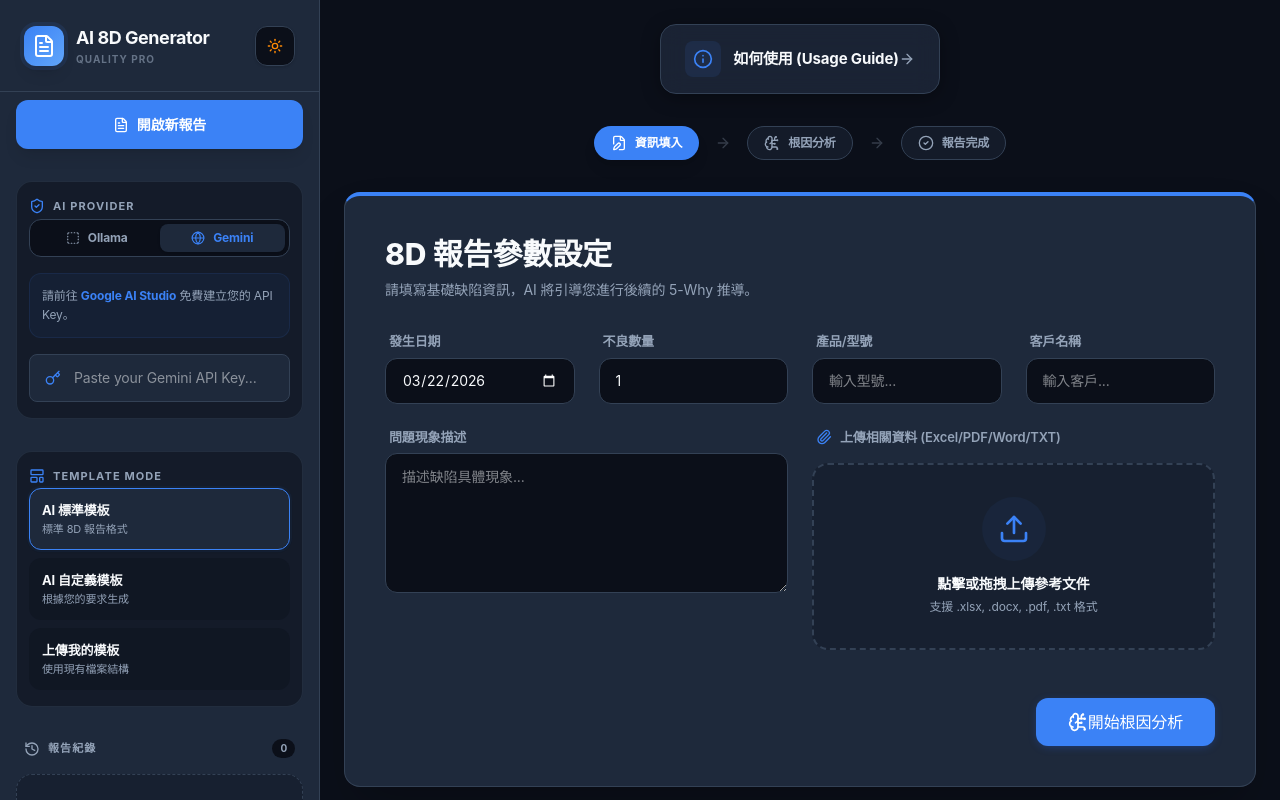
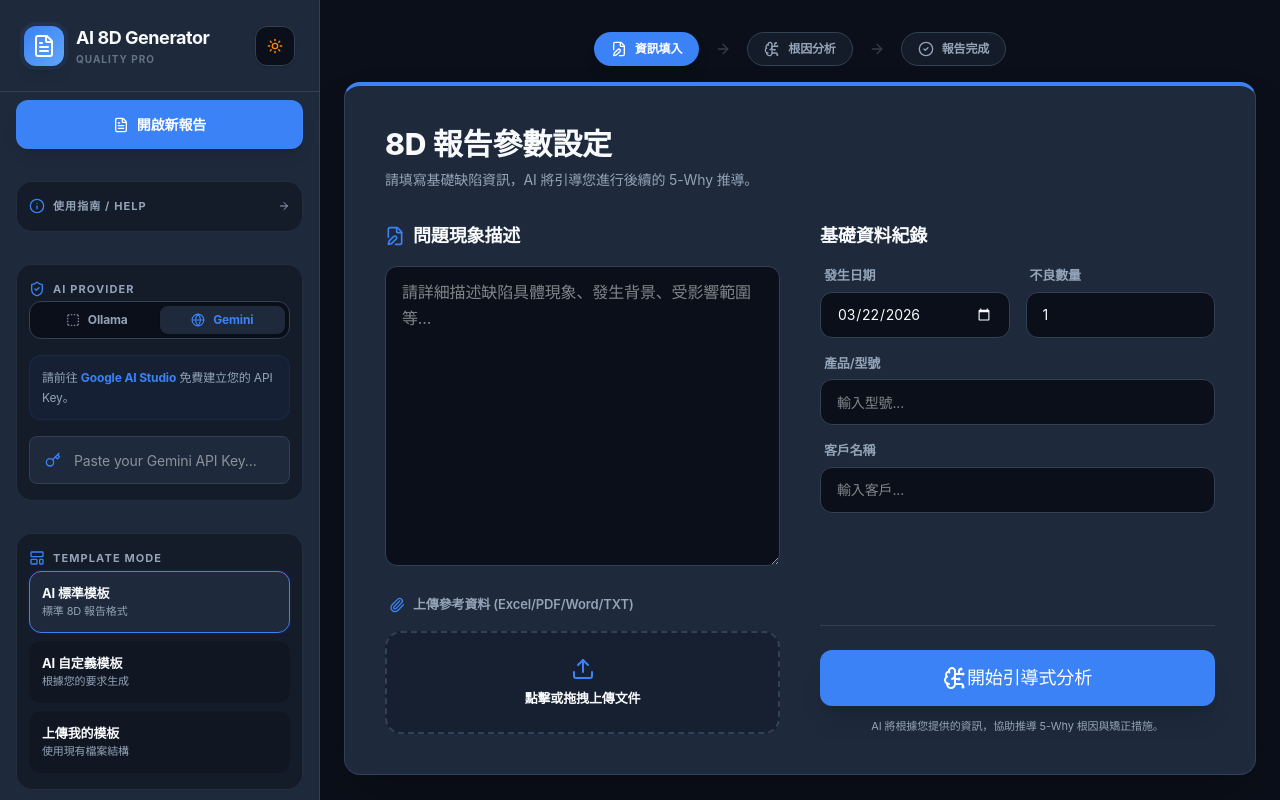
Before and after one commit to Chun-Chieh-Chang/8D-Creator, a Next.js app: page /8D-Creator/ in a window 1280 px wide. Built offline with nearby package versions, Linux system fonts and the light colour scheme.

Commit message:
Optimize UI: implement 2-column War Room input layout and relocate Usage Guide

```diff
--- a/src/components/MainForm.tsx
+++ b/src/components/MainForm.tsx
@@ -297,53 +297,8 @@ ${generatedContent}`;
     <div className="flex-1 h-screen overflow-y-auto bg-(--bg-base) scrollbar-premium">
       <div className="max-w-[1800px] mx-auto p-4 lg:p-6 pb-32 space-y-6 flex flex-col items-center w-full">
 
-        <details className="premium-card bg-(--bg-surface)/80 backdrop-blur-md overflow-hidden transition-all duration-300">
-          <summary className="px-6 py-4 flex items-center justify-between cursor-pointer list-none hover:bg-(--accent)/5 transition-colors group">
-            <div className="flex items-center gap-3">
-              <div className="p-2 rounded-lg bg-(--accent)/10">
-                <Info className="w-5 h-5 text-(--accent)" />
-              </div>
-              <h3 className="text-[15px] font-bold text-(--text-primary)">如何使用 (Usage Guide)</h3>
-            </div>
-            <ArrowRight className="w-4 h-4 text-(--text-secondary) group-open:rotate-90 transition-transform" />
-          </summary>
-          <div className="px-8 pb-8 pt-4 space-y-8 animate-in fade-in slide-in-from-top-2">
-            <div className="space-y-4">
-              <ol className="space-y-4">
-                {[
-                  "在程序目錄下創建 config.json 文件 (選填，用於進階配置)",
-                  "在左側選擇模板類型：\n• AI 標準模板：使用預設的標準 8D 格式\n• AI 自定義模板：描述您想要的格式，AI 將動態生成\n• 上傳我的模板：上傳您的 Word 模板，AI 分析後按此格式生成",
-                  "填寫問題描述和其他基本信息",
-                  "點擊生成按鈕，等待 AI 生成報告",
-                  "下載為 Word 文檔進行存檔"
-                ].map((text, i) => (
-                  <li key={i} className="flex gap-4 text-[14px] leading-relaxed text-(--text-primary)">
-                    <span className="shrink-0 w-6 h-6 rounded-full bg-(--accent) text-white text-[10px] font-bold flex items-center justify-center mt-0.5">{i + 1}</span>
-                    <span className="whitespace-pre-line">{text}</span>
-                  </li>
-                ))}
-              </ol>
-            </div>
-            <div className="space-y-4 pt-4 border-t border-(--border-color)/50">
-              <h4 className="text-xl font-black text-(--text-primary)">小技巧</h4>
-              <ul className="space-y-3">
-                {[
-                  "問題描述越詳細，生成的報告越精準",
-                  "可以上傳檢驗數據、不良品照片作為 AI 參考資料",
-                  "歷史記錄會自動保存在側邊欄，方便隨時查閱"
-                ].map((text, i) => (
-                  <li key={i} className="flex items-center gap-3 text-[14px] text-(--text-secondary)">
-                    <div className="w-1.5 h-1.5 rounded-full bg-(--accent)/60" />
-                    {text}
-                  </li>
-                ))}
-              </ul>
-            </div>
-          </div>
-        </details>
-
-        {/* Current Stage Indicator */}
-        <div className="flex items-center justify-center gap-4 py-2">
+        {/* Current Stage Indicator (Elevated to top) */}
+        <div className="flex items-center justify-center gap-4 py-2 mb-2">
           <div className={`flex items-center gap-2 px-4 py-2 rounded-full transition-all border ${step === "input" ? "bg-(--accent) text-white border-transparent shadow-lg shadow-(--accent)/20" : "bg-(--bg-surface)/50 text-(--text-secondary) border-(--border-color)"}`}>
             <FileEdit className="w-4 h-4" />
             <span className="text-xs font-bold">資訊填入</span>
@@ -450,38 +405,31 @@ ${generatedContent}`;
               <p className="text-sm text-(--text-secondary)">請填寫基礎缺陷資訊，AI 將引導您進行後續的 5-Why 推導。</p>
             </div>
 
-            <div className="grid grid-cols-1 md:grid-cols-2 lg:grid-cols-4 gap-4 lg:gap-6">
+            <div className="grid grid-cols-1 lg:grid-cols-2 gap-10">
+              {/* Left Column: Problem Description & Files */}
+              <div className="space-y-6">
                 <div>
-                <label className="input-label">發生日期</label>
-                <input type="date" name="date" value={formData.date} onChange={handleChange} className="fluent-input" />
-              </div>
-              <div>
-                <label className="input-label">不良數量</label>
-                <input type="number" name="defectQuantity" value={formData.defectQuantity} onChange={handleChange} className="fluent-input" />
-              </div>
-              <div>
-                <label className="input-label">產品/型號</label>
-                <input type="text" name="productInfo" value={formData.productInfo} onChange={handleChange} placeholder="輸入型號..." className="fluent-input" />
-              </div>
-              <div>
-                <label className="input-label">客戶名稱</label>
-                <input type="text" name="customerName" value={formData.customerName} onChange={handleChange} placeholder="輸入客戶..." className="fluent-input" />
-              </div>
-              <div className="md:col-span-2">
-                <label className="input-label">問題現象描述</label>
-                <textarea name="problemDescription" value={formData.problemDescription} onChange={handleChange} className="fluent-textarea" placeholder="描述缺陷具體現象..." />
+                  <h3 className="text-lg font-bold text-(--text-primary) mb-4 flex items-center gap-2">
+                    <FileEdit className="w-5 h-5 text-(--accent)" /> 問題現象描述
+                  </h3>
+                  <textarea
+                    name="problemDescription"
+                    value={formData.problemDescription}
+                    onChange={handleChange}
+                    className="fluent-textarea min-h-[300px] text-base"
+                    placeholder="請詳細描述缺陷具體現象、發生背景、受影響範圍等..."
+                  />
                 </div>
 
-              {/* File Upload Section */}
-              <div className="md:col-span-2 space-y-4">
+                <div className="space-y-4">
                   <label className="input-label flex items-center gap-2">
                     <Paperclip className="w-4 h-4 text-(--accent)" />
-                  上傳相關資料 (Excel/PDF/Word/TXT)
+                    上傳參考資料 (Excel/PDF/Word/TXT)
                   </label>
 
                   <div
                     onClick={() => fileInputRef.current?.click()}
-                  className="border-2 border-dashed border-(--border-color) hover:border-(--accent) bg-(--bg-base)/30 rounded-2xl p-8 transition-all cursor-pointer group flex flex-col items-center justify-center gap-3"
+                    className="border-2 border-dashed border-(--border-color) hover:border-(--accent) bg-(--bg-base)/30 rounded-2xl p-6 transition-all cursor-pointer group flex flex-col items-center justify-center gap-2"
                   >
                     <input
                       type="file"
@@ -491,38 +439,22 @@ ${generatedContent}`;
                       className="hidden"
                       accept=".xlsx,.xls,.docx,.pdf,.txt"
                     />
-                  <div className="p-4 rounded-full bg-(--accent)/5 group-hover:bg-(--accent)/10 transition-colors">
-                    {isParsingFiles ? (
-                      <Loader2 className="w-8 h-8 text-(--accent) animate-spin" />
-                    ) : (
-                      <Upload className="w-8 h-8 text-(--accent)" />
-                    )}
-                  </div>
-                  <div className="text-center">
-                    <p className="text-[14px] font-bold text-(--text-primary)">
-                      {isParsingFiles ? "正在解析檔案內容..." : "點擊或拖拽上傳參考文件"}
+                    <Upload className="w-6 h-6 text-(--accent) group-hover:scale-110 transition-transform" />
+                    <p className="text-[13px] font-bold text-(--text-primary)">
+                      {isParsingFiles ? "解析中..." : "點擊或拖拽上傳文件"}
                     </p>
-                    <p className="text-[12px] text-(--text-secondary) mt-1">
-                      支援 .xlsx, .docx, .pdf, .txt 格式
-                    </p>
-                  </div>
                   </div>
 
                   {uploadedFiles.length > 0 && (
-                  <div className="grid grid-cols-1 sm:grid-cols-2 gap-3 mt-4 animate-in fade-in slide-in-from-top-2">
+                    <div className="grid grid-cols-1 gap-2 mt-2">
                       {uploadedFiles.map((file, idx) => (
-                      <div key={idx} className="flex items-center justify-between p-3 bg-white border border-(--border-color) rounded-xl shadow-sm hover:shadow-md transition-shadow group">
-                        <div className="flex items-center gap-3 overflow-hidden">
-                          <div className="p-2 bg-(--accent)/5 rounded-lg">
-                            <FileText className="w-4 h-4 text-(--accent)" />
+                        <div key={idx} className="flex items-center justify-between p-2.5 bg-white border border-(--border-color) rounded-xl shadow-sm group">
+                          <div className="flex items-center gap-2 overflow-hidden">
+                            <FileText className="w-3.5 h-3.5 text-(--accent)" />
+                            <p className="text-[11px] font-bold text-(--text-primary) truncate">{file.name}</p>
                           </div>
-                          <p className="text-xs font-bold text-(--text-primary) truncate">{file.name}</p>
-                        </div>
-                        <button
-                          onClick={() => removeFile(idx)}
-                          className="p-1.5 hover:bg-red-50 text-(--text-secondary) hover:text-red-500 rounded-lg transition-colors"
-                        >
-                          <X className="w-4 h-4" />
+                          <button onClick={() => removeFile(idx)} className="p-1 hover:text-red-500 transition-colors">
+                            <X className="w-3.5 h-3.5" />
                           </button>
                         </div>
                       ))}
@@ -531,15 +463,46 @@ ${generatedContent}`;
                 </div>
               </div>
 
-            <div className="flex justify-end pt-4">
+              {/* Right Column: Metadata & Submit */}
+              <div className="flex flex-col space-y-6">
+                <div>
+                  <h3 className="text-lg font-bold text-(--text-primary) mb-4">基礎資料紀錄</h3>
+                  <div className="grid grid-cols-1 sm:grid-cols-2 gap-4">
+                    <div>
+                      <label className="input-label">發生日期</label>
+                      <input type="date" name="date" value={formData.date} onChange={handleChange} className="fluent-input" />
+                    </div>
+                    <div>
+                      <label className="input-label">不良數量</label>
+                      <input type="number" name="defectQuantity" value={formData.defectQuantity} onChange={handleChange} className="fluent-input" />
+                    </div>
+                    <div className="sm:col-span-2">
+                      <label className="input-label">產品/型號</label>
+                      <input type="text" name="productInfo" value={formData.productInfo} onChange={handleChange} placeholder="輸入型號..." className="fluent-input" />
+                    </div>
+                    <div className="sm:col-span-2">
+                      <label className="input-label">客戶名稱</label>
+                      <input type="text" name="customerName" value={formData.customerName} onChange={handleChange} placeholder="輸入客戶..." className="fluent-input" />
+                    </div>
+                  </div>
+                </div>
+
+                <div className="flex-1" />
+
+                <div className="pt-6 border-t border-(--border-color)">
                   <button
                     onClick={startAnalysis}
                     disabled={isGenerating || isParsingFiles}
-                className="btn-primary group h-12 px-8"
+                    className="btn-primary w-full h-14 shadow-xl shadow-(--accent)/20 text-lg"
                   >
-                {isGenerating ? <Loader2 className="w-4 h-4 animate-spin" /> : <BrainCircuit className="w-5 h-5" />}
-                <span className="text-base">開始根因分析</span>
+                    {isGenerating ? <Loader2 className="w-5 h-5 animate-spin" /> : <BrainCircuit className="w-6 h-6" />}
+                    <span>開始引導式分析</span>
                   </button>
+                  <p className="text-[11px] text-(--text-secondary) text-center mt-3">
+                    AI 將根據您提供的資訊，協助推導 5-Why 根因與矯正措施。
+                  </p>
+                </div>
+              </div>
             </div>
           </div>
         )}
--- a/src/components/Sidebar.tsx
+++ b/src/components/Sidebar.tsx
@@ -1,7 +1,8 @@
 import {
   FileText, Trash2, Clock, History,
   ShieldCheck, Key, LayoutTemplate,
-  BoxSelect, Globe, Sun, Moon
+  BoxSelect, Globe, Sun, Moon,
+  Info, ArrowRight
 } from "lucide-react";
 import { ReportHistoryItem } from "@/lib/historyManager";
 import { useEffect, useState } from "react";
@@ -117,6 +118,40 @@ export default function Sidebar({
           <FileText className="w-4 h-4 group-hover:rotate-12 transition-transform" />
           開啟新報告
         </button>
+
+        {/* Usage Guide (Relocated from MainForm) */}
+        <div className="px-3 py-4 bg-(--bg-base)/50 rounded-2xl border border-(--border-color)/50 space-y-4">
+          <details className="group">
+            <summary className="flex items-center justify-between cursor-pointer list-none">
+              <div className="flex items-center gap-2">
+                <Info className="w-4 h-4 text-(--accent)" />
+                <h2 className="text-[11px] font-bold text-(--text-secondary) tracking-widest uppercase">使用指南 / Help</h2>
+              </div>
+              <ArrowRight className="w-3 h-3 text-(--text-secondary) group-open:rotate-90 transition-transform" />
+            </summary>
+            <div className="pt-4 space-y-3 animate-in fade-in slide-in-from-top-1">
+              <div className="bg-(--accent)/5 p-3 rounded-xl border border-(--accent)/10">
+                <p className="text-[11px] font-medium text-(--accent) italic mb-1">Pro Tip:</p>
+                <p className="text-[11px] text-(--text-secondary) leading-relaxed">
+                  問題描述越詳細（包含發生背景、現狀），生成效果越佳。
+                </p>
+              </div>
+              <ul className="space-y-2">
+                {[
+                  "選擇 AI 引擎與 8D 模板",
+                  "填寫發生日期與產品資訊",
+                  "點擊開始引導式分析",
+                  "確認內容後導出 Word"
+                ].map((item, i) => (
+                  <li key={i} className="flex gap-2 text-[11px] text-(--text-secondary)">
+                    <span className="text-(--accent) font-bold">{i+1}.</span>
+                    <span>{item}</span>
+                  </li>
+                ))}
+              </ul>
+            </div>
+          </details>
+        </div>
 
         {/* AI Provider Section */}
         <div className="px-3 py-4 bg-(--bg-base)/50 rounded-2xl border border-(--border-color)/50 space-y-4">
```
Lines whose indentation alone changed are shown as unchanged.
